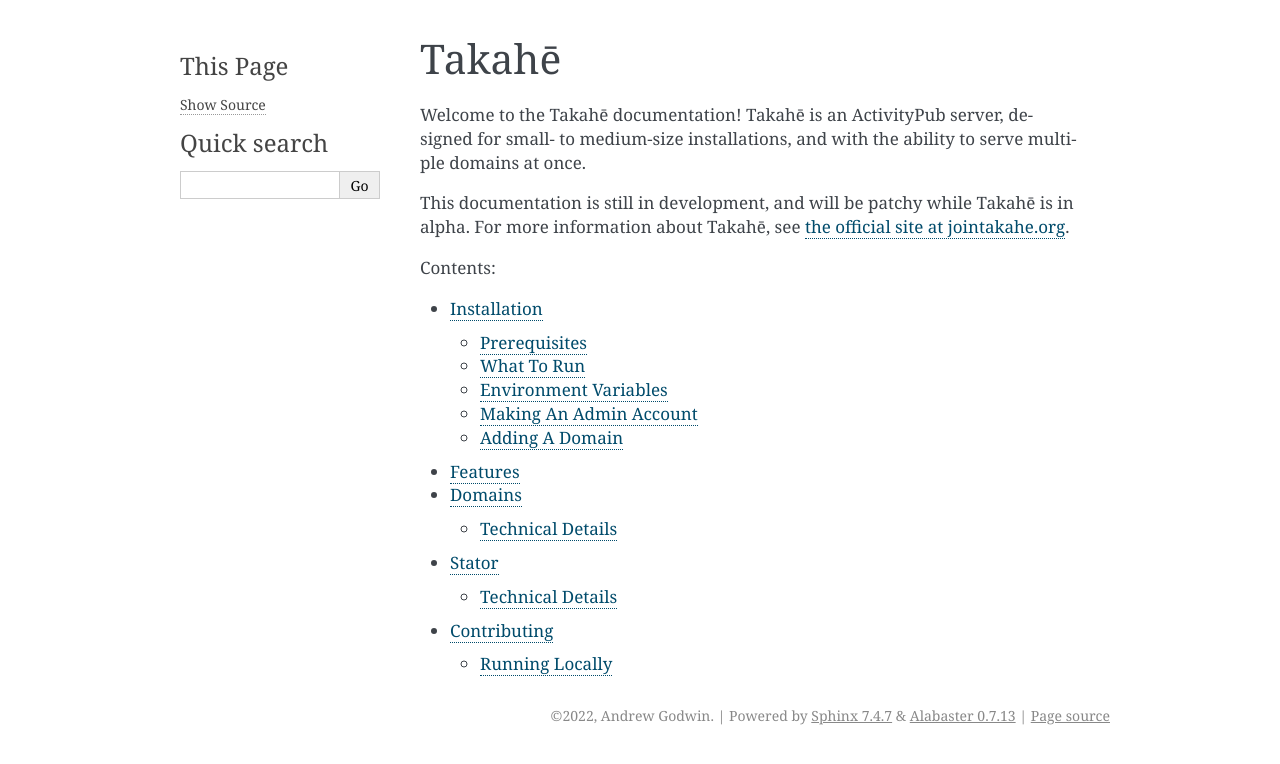
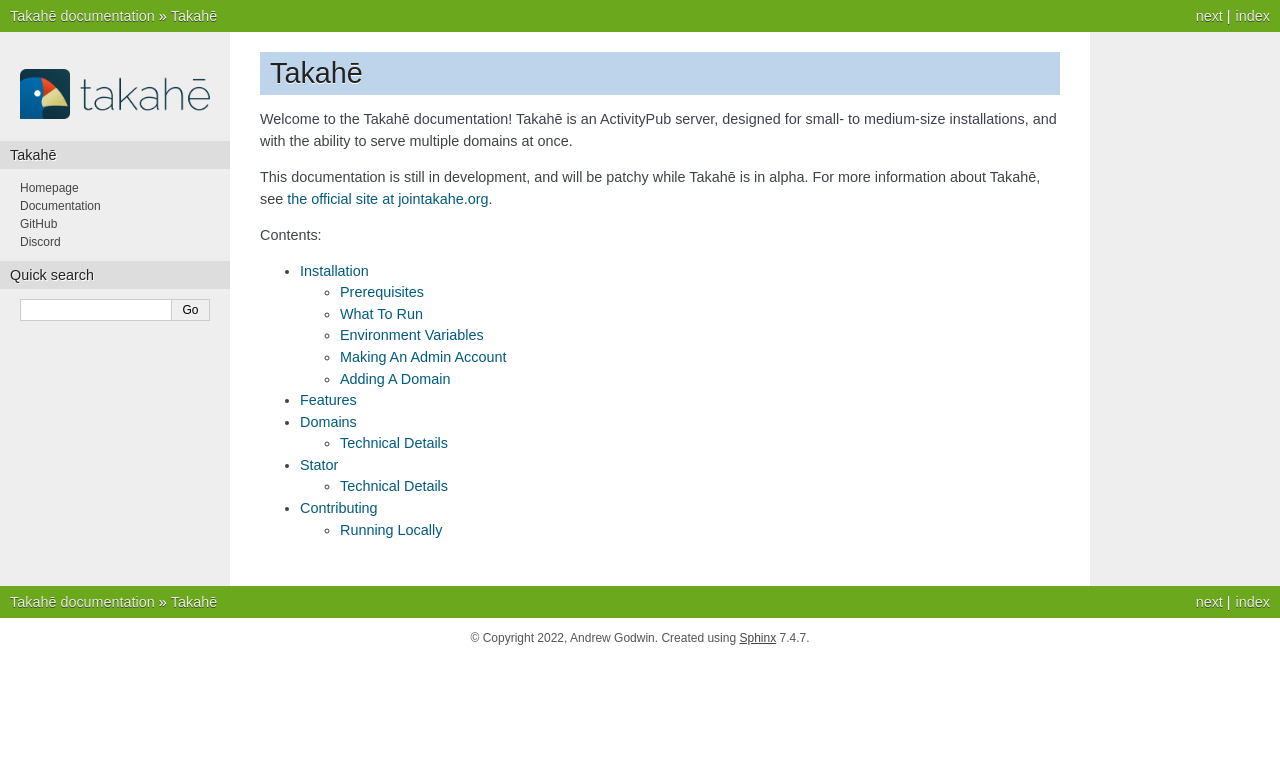
Before and after one commit to jointakahe/takahe, a Sphinx documentation site: the page built from docs/index.rst, in a window 1280 px wide. Shown: the top 764 px of the page. Built offline with Sphinx 7.4.7, drawn with Linux system fonts in a browser that asks for light colours.

Commit message:
Style docs nicer

```diff
--- /dev/null
+++ b/docs/_templates/extralinks.html
@@ -0,0 +1,7 @@
+<h3>Takahē</h3>
+<ul>
+    <li><a href="https://jointakahe.org">Homepage</a></li>
+    <li><a href="https://takahe-server.readthedocs.io/">Documentation</a></li>
+    <li><a href="https://github.com/jointakahe/takahe">GitHub</a></li>
+    <li><a href="https://discord.gg/qvQ39tAMvf">Discord</a></li>
+</ul>
--- a/docs/conf.py
+++ b/docs/conf.py
@@ -22,5 +22,14 @@
 # -- Options for HTML output -------------------------------------------------
 # https://www.sphinx-doc.org/en/master/usage/configuration.html#options-for-html-output
 
-html_theme = "alabaster"
+html_theme = "nature"
 html_static_path = ["_static"]
+html_logo = "../static/img/logo-128.png"
+html_favicon = "../static/img/icon-32.png"
+html_sidebars = {
+    "**": [
+        "localtoc.html",
+        "extralinks.html",
+        "searchbox.html",
+    ]
+}
```
Also changed, not shown: README.md (+15 -84 lines).
